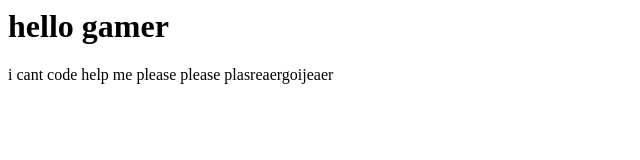
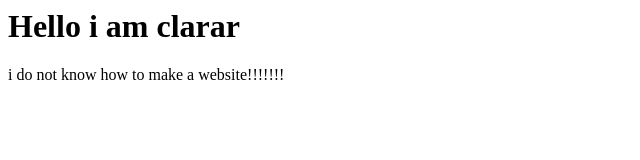
Before and after one commit to Zamzingus/zamzingus.github.io, a plain HTML site: page index.html in a window 1280 px wide. Shown: the whole page, without its empty margins (0-640 px from the left). Drawn offline with Linux system fonts and the light colour scheme.

Commit message:
Update index.html

```diff
--- a/index.html
+++ b/index.html
@@ -1,3 +1,3 @@
-<title>suck my balls</title>
-<h1>hello gamer</h1>
-<p>i cant code help me please please plasreaergoijeaer</p>
+<title>Claras very cool awesome website</title>
+<h1>Hello i am clarar</h1>
+<p> i do not know how to make a website!!!!!!! </p>
```
